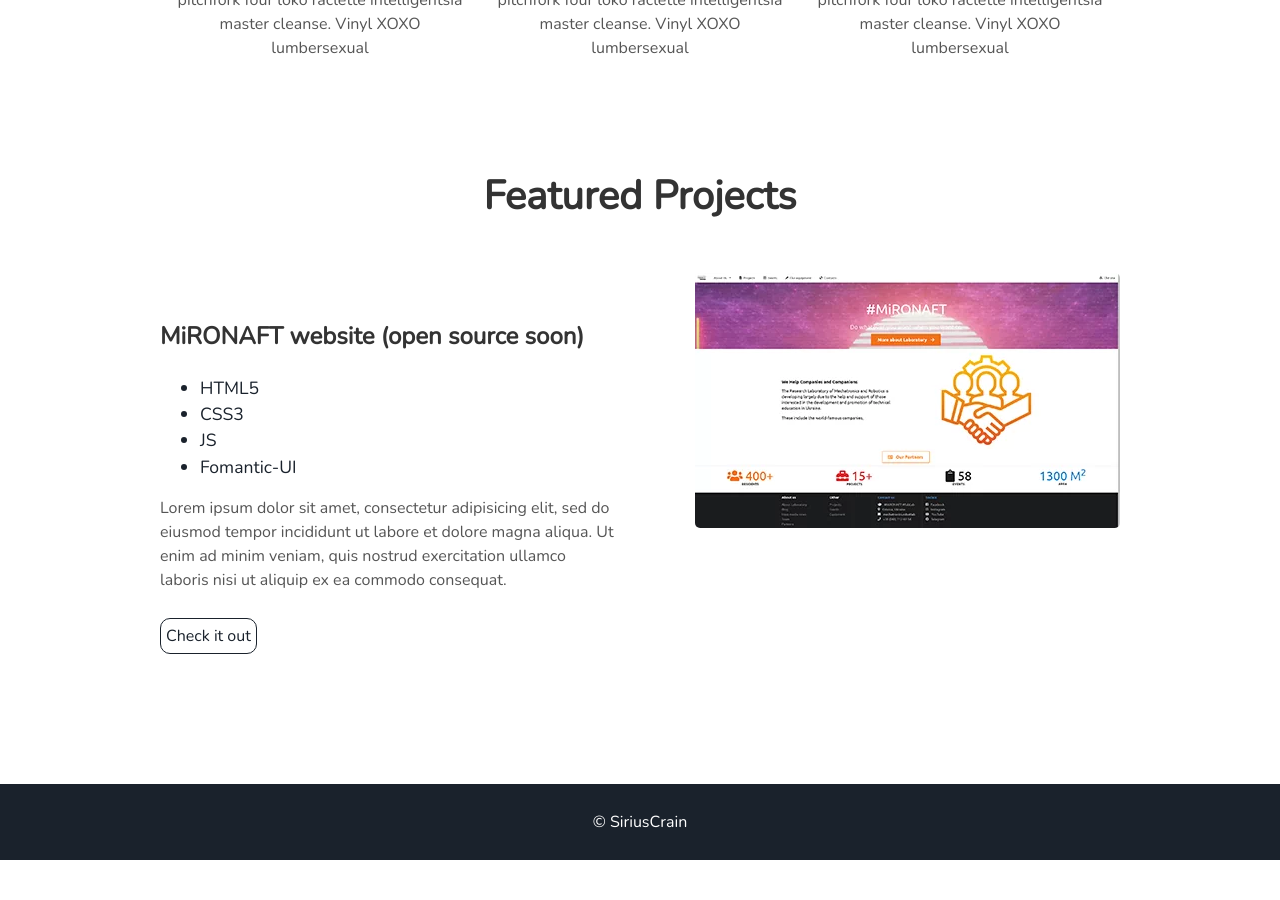
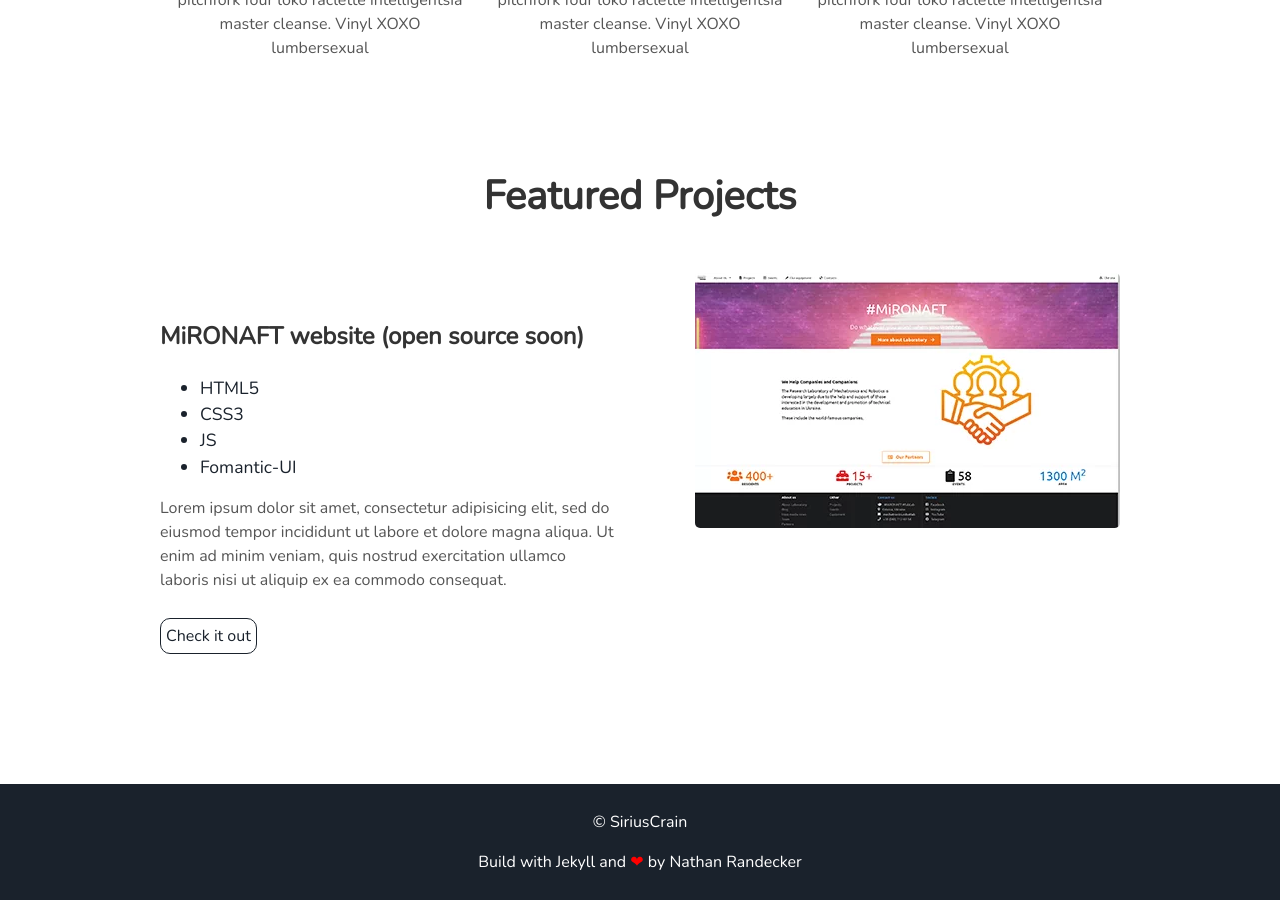
Before and after one commit to SiriusCrain/siriuscrain.github.io, a Jekyll site: the page built from index.html, in a window 1280 px wide and 900 px high, scrolled down 1450 px. Built offline with Jekyll 4.4.1, drawn with Linux system fonts in a browser that asks for light colours; before the commit the page ends 2310 px from its top, so only the background shows below that.

Commit message:
Added links
Link to Jekyll theme developer, my GitHub and Instagram

```diff
--- a/_includes/footer.html
+++ b/_includes/footer.html
@@ -1,5 +1,6 @@
 <footer class="footer">
     <p>&copy; {{site.username}}</p>
+    <p>Build with Jekyll and <span class="love">❤</span> by <a href="https://github.com/nrandecker">Nathan Randecker</a></p>
 </footer>
 <script src="//cdn.jsdelivr.net/particles.js/2.0.0/particles.min.js"></script>
 <script src="{{ "/assets/js/sweet-scroll.min.js" | prepend: site.baseurl }}"></script>
--- a/_includes/header.html
+++ b/_includes/header.html
@@ -5,10 +5,10 @@
         <span class="site-description">{{site.user_title}}</span>
       </h1>
       <div class="header-icons">
-        <a aria-label="My Github" target="_blank" href="#"><i class="icon fa fa-github-alt" aria-hidden="true"></i></a>
+        <a aria-label="My Github" target="_blank" href="https://github.com/SiriusCrain"><i class="icon fa fa-github-alt" aria-hidden="true"></i></a>
         <a aria-label="My LinkedIn" target="_blank" href="#"><i class="icon fa fa-linkedin" aria-hidden="true"></i></a>
         <a aria-label="My Twitter" target="_blank" href="#"><i class="icon fa fa-twitter" aria-hidden="true"></i></a>
-        <a aria-label="My Instagram" target="_blank" href="#"><i class="icon fa fa-instagram" aria-hidden="true"></i></a>
+        <a aria-label="My Instagram" target="_blank" href="https://instagram.com/SiriusCrain"><i class="icon fa fa-instagram" aria-hidden="true"></i></a>
       </div>
       <div class="header-links">
         <a class="link" href="#about" data-scroll>About Me</a>
```
